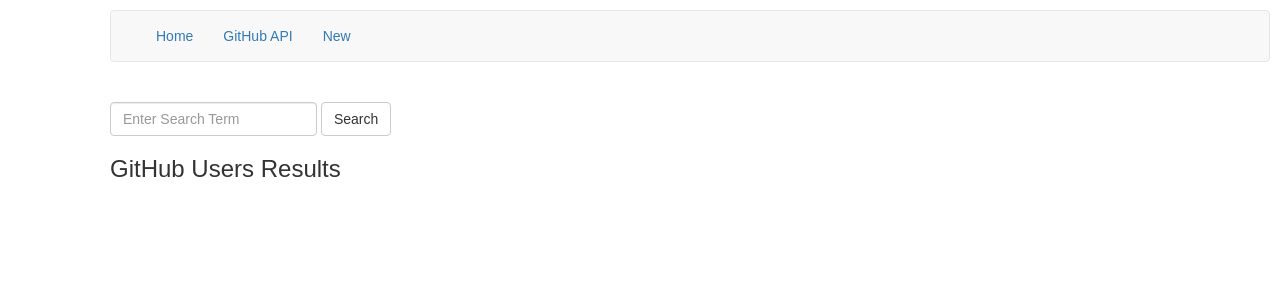
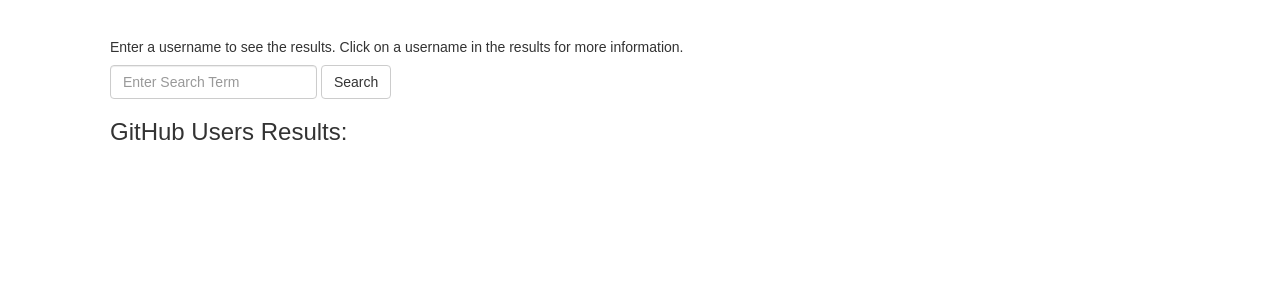
Before and after one commit to neilsatt/react_search_app, a React (Create React App) app: page /github in a window 1280 px wide. Shown: the top 300 px of the page. Built offline with nearby package versions, Linux system fonts and the light colour scheme.

Commit message:
new commit

```diff
--- a/src/App.js
+++ b/src/App.js
@@ -23,7 +23,7 @@ class Header extends Component {
     return (
         <BrowserRouter>
           <div>
-            <Navbar>
+            {/* <Navbar>
               <Navbar.Header>
                   <Navbar.Brand>
                   </Navbar.Brand>
@@ -33,7 +33,7 @@ class Header extends Component {
                 <NavItem><Link to="/github">GitHub API</Link></NavItem>
                 <NavItem><Link to="/new">New</Link></NavItem>
               </Nav>
-            </Navbar>
+            </Navbar>                               */}
             <Switch>
               <Route path="/github/user/:login/:score" component={GitHubUser} />                                      */}
               <Route path="/github" component={GitHub} />
--- a/src/GitHub.js
+++ b/src/GitHub.js
@@ -58,6 +58,7 @@ class GitHub extends Component {
         return (
           <div>
             <br />
+            <h5>Enter a username to see the results. Click on a username in the results for more information.</h5>
             <Form inline onSubmit={this.handleSubmit}>
                 <FormGroup controlId="formInlineName">
                     <FormControl
@@ -72,7 +73,7 @@ class GitHub extends Component {
                     Search
                 </Button>
             </Form>
-            <h3>GitHub Users Results</h3>
+            <h3>GitHub Users Results:</h3>
             { this.state.isLoading &&
                 <ReactLoading type="spinningBubbles" color="#444" />
             }
```
